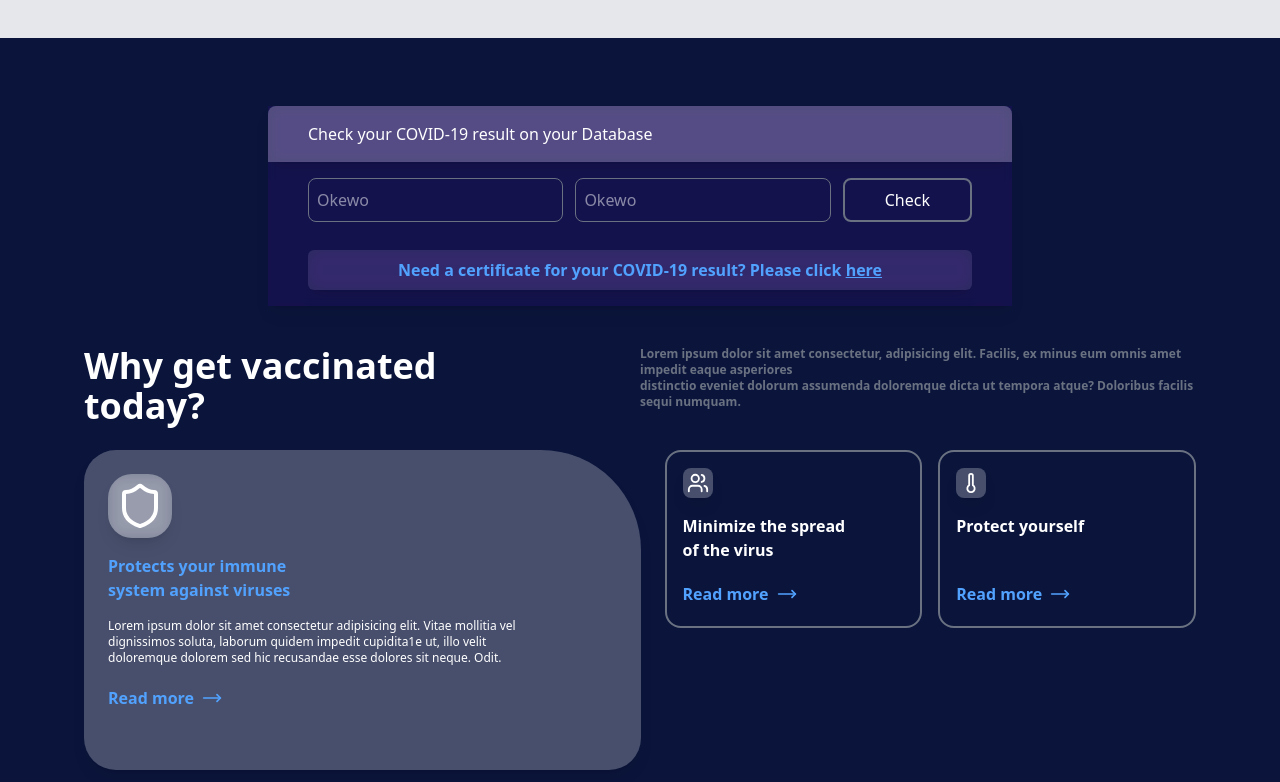
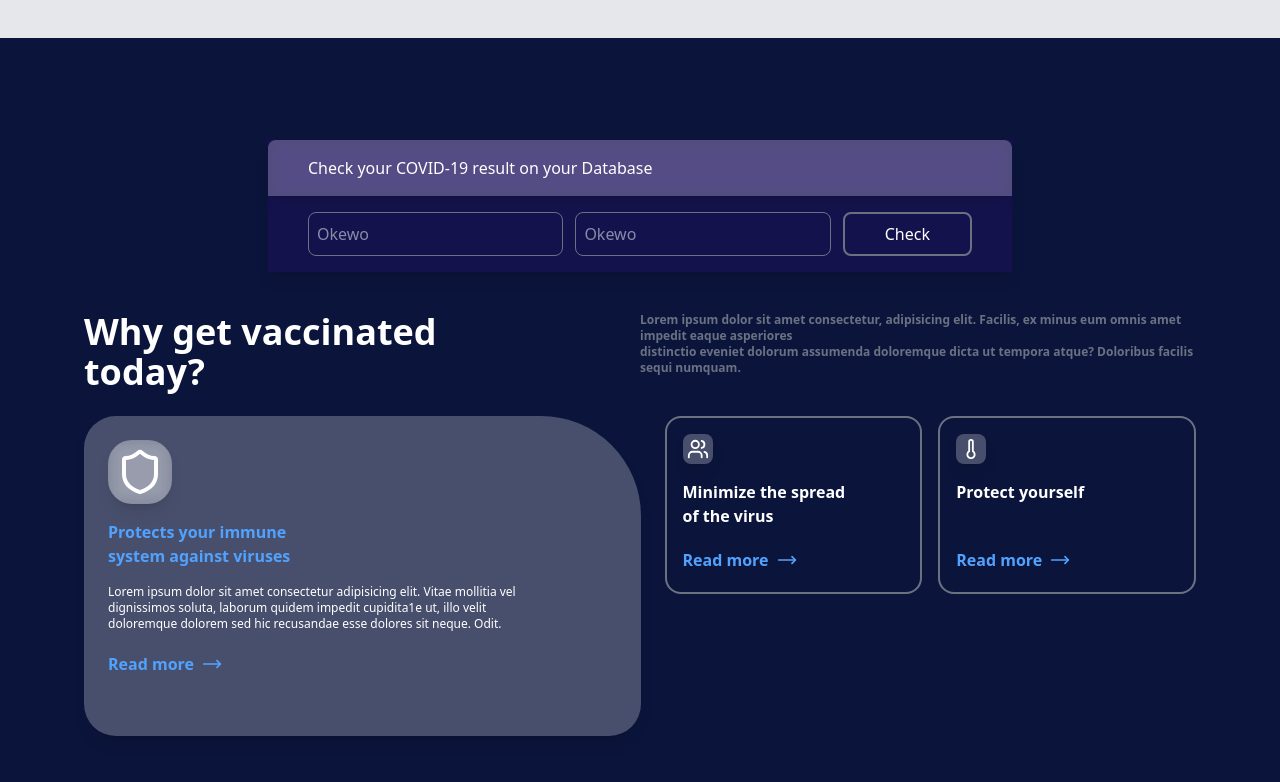
Before and after one commit to Tobikun11-Arch/Vaccination.ng-Landing-page, a React (Vite) app: page / in a window 1280 px wide. Shown: the part 938-1720 px from the top of the page. Built offline with nearby package versions, Linux system fonts and the light colour scheme.

Commit message:
[Added]: framer motion

```diff
--- a/package.json
+++ b/package.json
@@ -11,6 +11,7 @@
   },
   "dependencies": {
     "@tailwindcss/vite": "^4.0.6",
+    "framer-motion": "^12.4.7",
     "lucide-react": "^0.475.0",
     "react": "^19.0.0",
     "react-dom": "^19.0.0",
--- a/src/pages/Contact.tsx
+++ b/src/pages/Contact.tsx
@@ -1,8 +1,14 @@
 import { Mail } from 'lucide-react';
+import { motion } from "framer-motion";
 
 export default function Contact() {
     return (
         <main className="h-screen w-full flex justify-center items-center bg-[#E7F0FF] text-black px-4" id='contact'>
+             <motion.section
+                initial={{ opacity: 0, y: 100 }}
+                whileInView={{ opacity: 1, y: 0 }}
+                transition={{ duration: 1, ease: "easeOut" }}
+                viewport={{ once: false }}>
             <section className="flex flex-col md:flex-row gap-12">
                 <div className="text-gray-500 text-sm font-semibold">
                     <h1 className="text-4xl font-bold text-black">Contact us</h1>
@@ -29,6 +35,7 @@ export default function Contact() {
                     <button className='bg-blue-600 text-white font-semibold text-xs w-full py-2 mt-3 rounded-lg'>Submit</button>
                 </form>
             </section>
+            </motion.section>
         </main>
     )
 }
--- a/src/pages/Home.tsx
+++ b/src/pages/Home.tsx
@@ -1,7 +1,15 @@
+import { motion } from "framer-motion";
+
 export default function Home() {
 
     return (
         <main className="min-h-screen flex items-center justify-center px-4 sm:px-0" id="home">
+             <motion.section
+            initial={{ opacity: 0, y: 50 }}
+            whileInView={{ opacity: 1, y: 0 }}
+            transition={{ duration: 0.6, ease: "easeOut" }}
+            viewport={{ once: false }} >
+
             <section className="flex flex-col lg:flex-row gap-10 lg:gap-44 mt-0 sm:mt-24 lg:mt-0">
                 <div className="">
                     <h5 className="text-[#17C2EC] text-sm sm:text-xl font-semibold">Get Vaccinated. Boost your Immune System</h5>
@@ -27,6 +35,7 @@ export default function Home() {
                     </div>
                 </div>
             </section>
+            </motion.section>
         </main>
     )
 }
--- a/src/pages/Schedule.tsx
+++ b/src/pages/Schedule.tsx
@@ -1,6 +1,13 @@
+import { motion } from "framer-motion";
+
 export default function Schedule() {
     return (
         <main className="bg-white text-black p-4 sm:p-10 sm:py-20 w-full" id="schedule">
+              <motion.section
+                initial={{ opacity: 0, y: 100 }}
+                whileInView={{ opacity: 1, y: 0 }}
+                transition={{ duration: 1, ease: "easeOut" }}
+                viewport={{ once: false }}>
             <section className="flex flex-col lg:flex-row justify-between">
                 <div className="w-full">
                     <h1 className="font-bold text-3xl">Get your vaccine <br />registration today</h1>
@@ -32,6 +39,7 @@ export default function Schedule() {
                     </div>
                 </div>
             </section>
+            </motion.section>
         </main>
     )
 }
--- a/src/pages/Services.tsx
+++ b/src/pages/Services.tsx
@@ -1,44 +1,74 @@
-import { Shield, MoveRight, Users, Thermometer } from 'lucide-react';
+import { motion } from "framer-motion";
+import { Shield, MoveRight, Users, Thermometer } from "lucide-react";
 
 export default function Services() {
   return (
     <main className="min-h-screen p-5 flex flex-col justify-center items-center w-full" id="services">
-      <section className="bg-violet-700/10 shadow-lg backdrop-blur-xs w-full sm:w-3/5">
+      {/* Search Section */}
+      <motion.section
+        initial={{ opacity: 0, y: 100 }}
+        whileInView={{ opacity: 1, y: 0 }}
+        transition={{ duration: 1, ease: "easeInOut" }}
+        viewport={{ once: false }}
+        className="bg-violet-700/10 shadow-lg backdrop-blur-xs w-full sm:w-3/5"
+      >
         <div className="w-full bg-white/25 shadow-lg backdrop-blur-sm rounded-t-lg px-4 sm:px-10 py-4">
-         <h1 className="text-xs sm:text-sm lg:text-base">Check your COVID-19 result on your Database</h1>
+          <h1 className="text-xs sm:text-sm lg:text-base">
+            Check your COVID-19 result on your Database
+          </h1>
         </div>
         <div className="py-4 px-4 sm:px-10 flex flex-col lg:flex-row gap-3">
           <input type="text" placeholder="Okewo" className="bg-transparent border outline-none p-2 rounded-lg border-gray-500 w-full"/>
           <input type="text" placeholder="Okewo" className="bg-transparent border outline-none p-2 rounded-lg border-gray-500 w-full"/>
           <button className="bg-transparent border-2 border-gray-500 px-10 py-2 rounded-lg">Check</button>
         </div>
-        <div className="pb-4 mt-3 px-4 sm:px-10 flex gap-3 w-full">
-          <div className="bg-white/10 shadow-lg backdrop-blur-sm w-full rounded-md flex px-2 sm:justify-center py-2">
-            <h1 className="text-xs sm:text-md lg:text-base text-blue-400 font-semibold">Need a certificate for your COVID-19 result? Please click <span className="underline">here</span></h1>
-          </div>
-        </div>
-      </section>
+      </motion.section>
 
-      <section className="mt-10 w-full lg:px-16">
+      {/* Why Get Vaccinated Section */}
+      <motion.section
+        className="mt-10 w-full lg:px-16"
+        initial={{ opacity: 0, y: 50 }}
+        whileInView={{ opacity: 1, y: 0 }}
+        transition={{ duration: 0.8, ease: "easeOut" }}
+        viewport={{ once: false }}
+      >
         <div className="flex flex-col sm:flex-row justify-between">
-          <h1 className="w-full text-2xl lg:text-4xl font-bold">Why get vaccinated <br /> today?</h1>
-          <p className="w-full text-xs text-gray-500 font-semibold">Lorem ipsum dolor sit amet consectetur, adipisicing elit. Facilis, ex minus eum omnis amet impedit eaque asperiores <br /> distinctio eveniet dolorum assumenda doloremque dicta ut tempora atque? Doloribus facilis sequi numquam.</p>
+          <h1 className="w-full text-2xl lg:text-4xl font-bold">
+            Why get vaccinated <br /> today?
+          </h1>
+          <p className="w-full text-xs text-gray-500 font-semibold">
+            Lorem ipsum dolor sit amet consectetur, adipisicing elit. Facilis, ex minus eum omnis amet impedit eaque asperiores
+            <br /> distinctio eveniet dolorum assumenda doloremque dicta ut tempora atque? Doloribus facilis sequi numquam.
+          </p>
         </div>
 
+        {/* Cards Section */}
         <div className="mt-6 w-full lg:flex gap-6 sm:px-0">
-          <div className="w-full lg:w-full bg-white/25 shadow-lg backdrop-blur-sm px-6 pt-6 pb-14 rounded-b-4xl rounded-tl-4xl rounded-tr-[100px]">
+          <motion.div
+            initial={{ opacity: 0, scale: 0.8 }}
+            whileInView={{ opacity: 1, scale: 1 }}
+            transition={{ duration: 0.6, delay: 0.2 }}
+            viewport={{ once: false }}
+            className="w-full lg:w-full bg-white/25 shadow-lg backdrop-blur-sm px-6 pt-6 pb-14 rounded-b-4xl rounded-tl-4xl rounded-tr-[100px]"
+          >
             <Shield size={45} className='bg-white/25 shadow-lg backdrop-blur-sm w-16 h-16 rounded-3xl p-2'/>
             <p className='text-blue-400 font-semibold mt-4'>Protects your immune <br /> system against viruses</p>
             <p className='mt-4 text-xs'>Lorem ipsum dolor sit amet consectetur adipisicing elit. Vitae mollitia vel <br /> dignissimos soluta, laborum quidem impedit cupidita1e ut, illo velit <br /> doloremque dolorem sed hic recusandae esse dolores sit neque. Odit.</p>
             <button className='flex py-1 gap-2 text-blue-400 font-semibold mt-4 items-center'>Read more <MoveRight size={20}/></button>
-          </div>
+          </motion.div>
 
-          <div className="mt-5 lg:mt-0 flex flex-col sm:flex-row gap-4 w-full h-full">
+          <motion.div
+            initial={{ opacity: 0, y: 30 }}
+            whileInView={{ opacity: 1, y: 0 }}
+            transition={{ duration: 0.7, delay: 0.3 }}
+            viewport={{ once: false }}
+            className="mt-5 lg:mt-0 flex flex-col sm:flex-row gap-4 w-full h-full"
+          >
             <div className="border-2 border-gray-500 rounded-2xl w-full p-4 flex flex-col justify-between">
-             <div>
-             <Users size={30} className='bg-white/25 shadow-lg backdrop-blur-sm p-1 rounded-lg'/>
-             <p className='mt-4 font-semibold'>Minimize the spread<br />of the virus</p>
-             </div>
+              <div>
+                <Users size={30} className='bg-white/25 shadow-lg backdrop-blur-sm p-1 rounded-lg'/>
+                <p className='mt-4 font-semibold'>Minimize the spread<br />of the virus</p>
+              </div>
               <button className='flex py-1 gap-2 text-blue-400 font-semibold mt-4 items-center'>Read more <MoveRight size={20}/></button>
             </div>
 
@@ -49,9 +79,9 @@ export default function Services() {
               </div>
               <button className='flex py-1 gap-2 text-blue-400 font-semibold mt-4 items-center'>Read more <MoveRight size={20}/></button>
             </div>
-          </div>
+          </motion.div>
         </div>
-      </section>
+      </motion.section>
     </main>
-  )
+  );
 }
```
Also changed, not shown: 1 other file (tests, documents, lock files or other folders).
